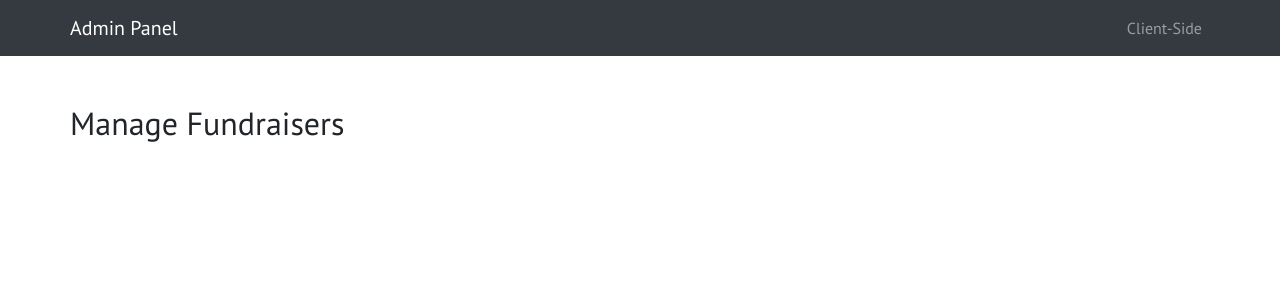
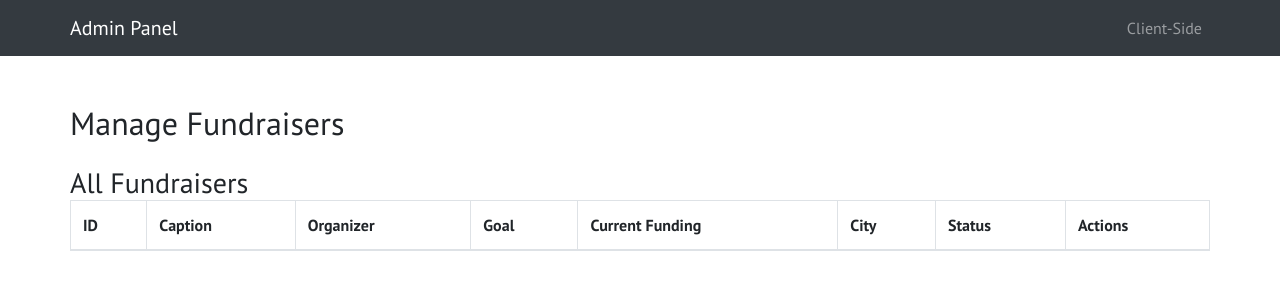
Before and after one commit to Hasindu19/PROG2002-A3, a website: page public/admin/admin.html in a window 1280 px wide. Drawn offline with Linux system fonts and the light colour scheme.

Commit message:
List of Fund Raisers section created

```diff
--- a/public/admin/admin.html
+++ b/public/admin/admin.html
@@ -27,3 +27,25 @@
 
     <main class="container mt-5">
       <h2>Manage Fundraisers</h2>
+
+      <!-- List of Fundraisers -->
+      <section id="fundraiserListSection" class="mt-4">
+        <h3>All Fundraisers</h3>
+        <table class="table table-bordered">
+          <thead>
+            <tr>
+              <th>ID</th>
+              <th>Caption</th>
+              <th>Organizer</th>
+              <th>Goal</th>
+              <th>Current Funding</th>
+              <th>City</th>
+              <th>Status</th>
+              <th>Actions</th>
+            </tr>
+          </thead>
+          <tbody id="fundraiserList">
+            <!-- Fundraisers will be dynamically loaded here -->
+          </tbody>
+        </table>
+      </section>
```
